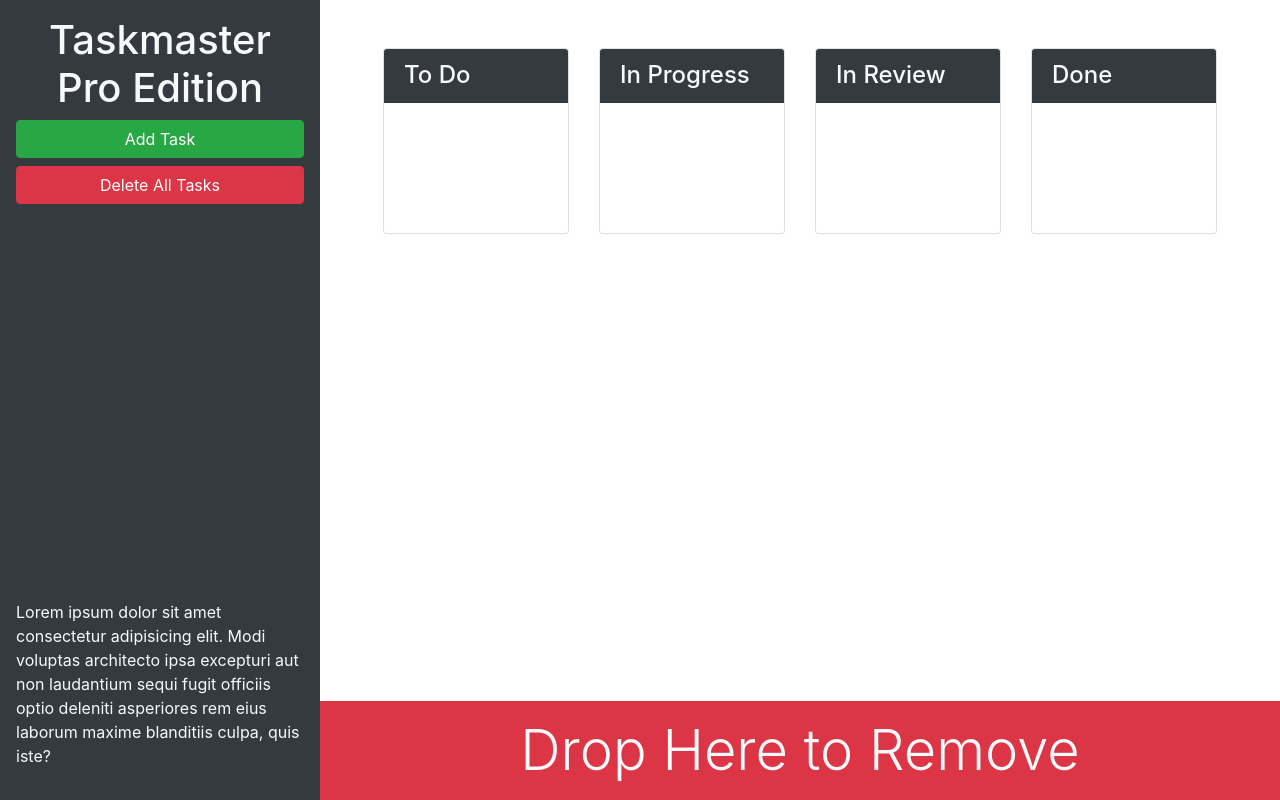
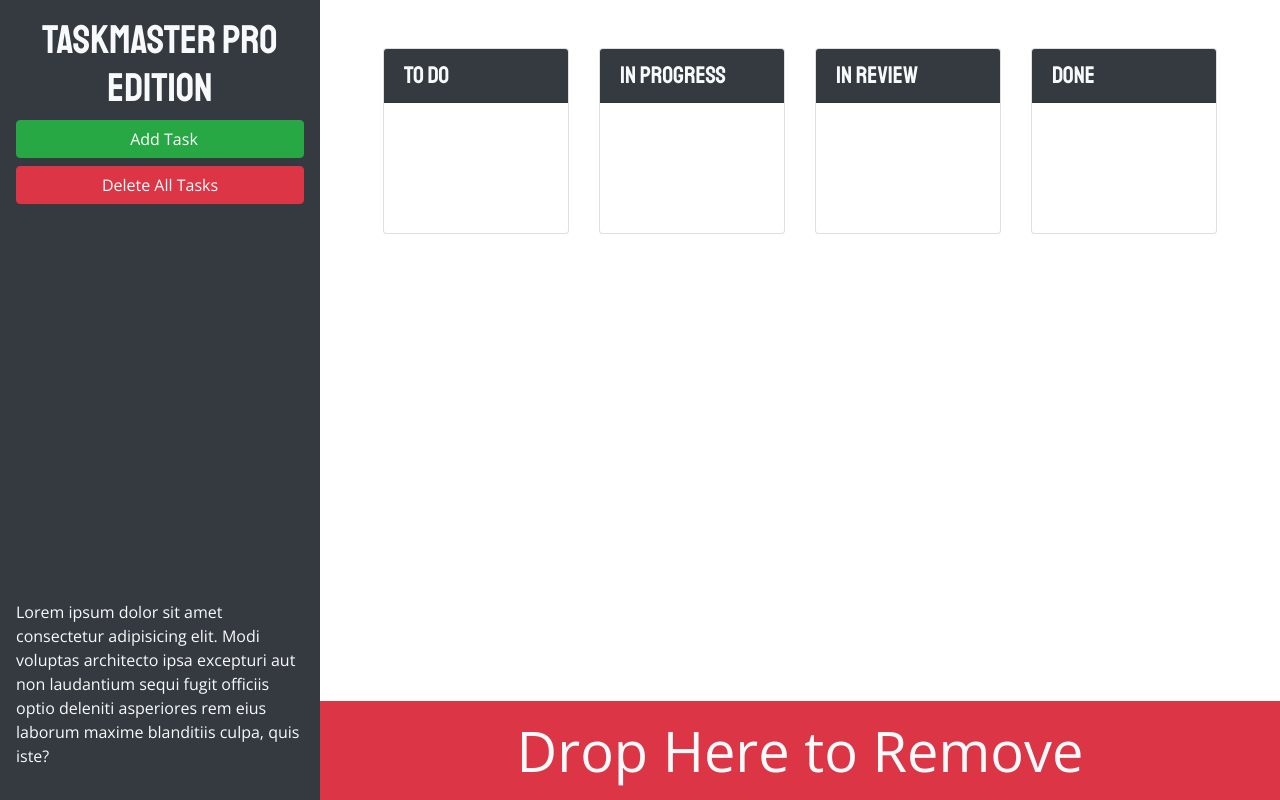
Before and after one commit to asaelens02/taskmaster-pro, a plain HTML site: page taskmaster-starter/index.html in a window 1280 px wide. Drawn offline with nearby package versions, Linux system fonts and the light colour scheme; a web font is replaced by a local one.

Commit message:
intervals and google fonts

```diff
--- a/taskmaster-starter/assets/css/style.css
+++ b/taskmaster-starter/assets/css/style.css
@@ -1,3 +1,17 @@
 ul.list-group {
   min-height: 130px;
 }
+
+body {
+  font-family: "Open Sans", sans-serif;
+}
+
+h1,
+h2,
+h3,
+h4,
+h5,
+h6 {
+
+  font-family: "Staatliches", sans-serif;
+}
--- a/taskmaster-starter/assets/js/script.js
+++ b/taskmaster-starter/assets/js/script.js
@@ -308,3 +308,11 @@ $(".card .list-group").sortable({
     minDate:1
 
   });
+
+ setInterval(function() {
+  $(".car .list-group-item").each(function(index,el) {
+
+    auditTask(el);
+  });
+
+ }, (1000*60)*30);
--- a/taskmaster-starter/index.html
+++ b/taskmaster-starter/index.html
@@ -7,6 +7,8 @@
   <meta http-equiv="X-UA-Compatible" content="ie=edge">
   <link rel="stylesheet" href="https://cdnjs.cloudflare.com/ajax/libs/twitter-bootstrap/4.3.1/css/bootstrap.min.css">
   <link rel="stylesheet" href="https://cdnjs.cloudflare.com/ajax/libs/jqueryui/1.12.1/themes/base/jquery-ui.min.css">
+  <link href="https://fonts.googleapis.com/css2?family=Open+Sans:wght@400;700&family=Staatliches&display=swap" rel="stylesheet">
+  <link rel="stylesheet" href="https://cdnjs.cloudflare.com/ajax/libs/open-iconic/1.1.1/font/css/open-iconic-bootstrap.min.css" />
   <link rel="stylesheet" href="./assets/css/style.css" />
   <title>Taskmaster Pro</title>
 </head>
@@ -15,11 +17,14 @@
 
   <div class="row min-vh-100 no-gutters">
     <header class="col-12 col-lg-3 bg-dark text-light sticky-top d-flex flex-column p-4 p-lg-3">
-      <h1 class="text-center">Taskmaster Pro Edition</h1>
-      <button id="create-task" class="btn btn-block btn-success" data-toggle="modal" data-target="#task-form-modal">Add
-        Task</button>
-      <button id="remove-tasks" class="btn btn-block btn-danger">Delete All Tasks</button>
-      <p class="mt-auto d-none d-lg-block">Lorem ipsum dolor sit amet consectetur adipisicing elit. Modi voluptas architecto ipsa
+      <h1 class="text-center">
+        <span class="oi oi-task d-inline d-lg-none"></span>
+        Taskmaster Pro Edition</h1>
+      <button id="create-task" class="btn btn-block btn-success" data-toggle="modal" data-target="#task-form-modal">
+        <span class="oi oi-plus mr-2"></span>Add Task</button>
+      <button id="remove-tasks" class="btn btn-block btn-danger">
+        <span class="oi oi-trash"></span>Delete All Tasks</button>
+        <span class="oi oi-task display-1 text-center mb-2 d-none d-lg-block mt-auto"></span><p class="d-none d-lg-block">Lorem ipsum dolor sit amet consectetur adipisicing elit. Modi voluptas architecto ipsa
         excepturi aut non
         laudantium sequi fugit officiis optio deleniti asperiores rem eius laborum maxime blanditiis culpa, quis iste?
       </p>
@@ -79,7 +84,7 @@
 
       <div id="trash" class="mt-auto">
         <div class="w-100 bg-danger p-3 text-center text-light display-4">
-          Drop Here to Remove
+          <span class="oi oi-trash"></span> Drop Here to Remove
         </div>
       </div>
 
```
